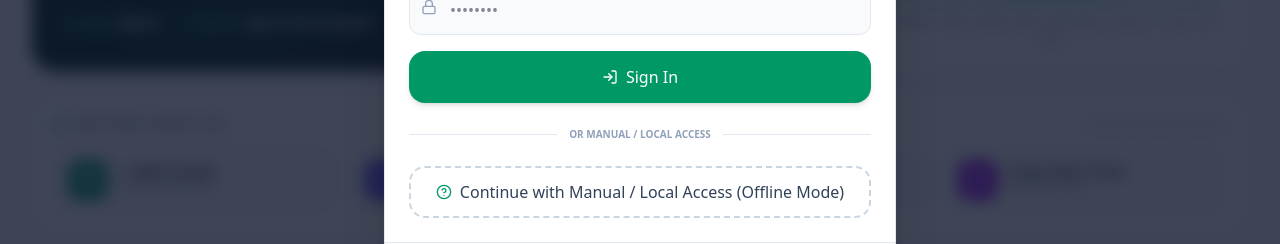
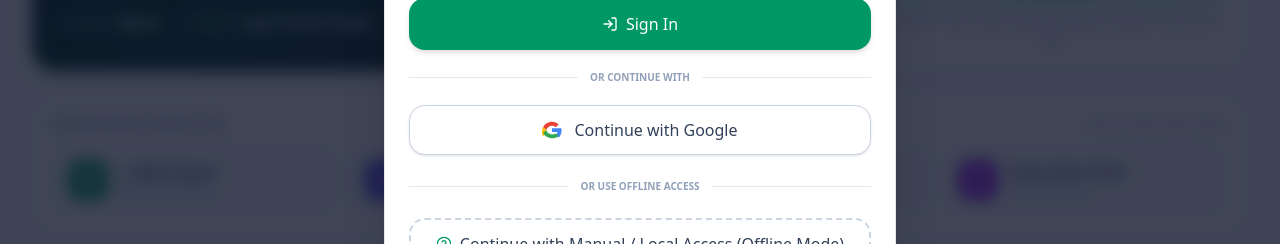
Before and after one commit to hqmediadev/horemow-assignment-app, a React (Vite) app: page / in a window 1280 px wide. Both pictures are taken after a click on the button "Log in or create an account". Shown: the part 415-659 px from the top of the page. Built offline with nearby package versions, Linux system fonts and the light colour scheme; no server answers.

Commit message:
Add Google sign-up and member provisioning
Co-authored-by: Copilot <223556219+Copilot@users.noreply.github.com>

```diff
--- a/src/components/AuthModal.tsx
+++ b/src/components/AuthModal.tsx
@@ -17,7 +17,8 @@ import {
 import {
   AccountCategory,
   registerUserWithFirebase,
-  loginUserWithFirebase
+  loginUserWithFirebase,
+  signInWithGoogle,
 } from '../lib/firebase';
 import { UserAssignmentState } from '../types';
 import { HoremowLogo } from './HoremowLogo';
@@ -123,6 +124,45 @@ export const AuthModal: React.FC<AuthModalProps> = ({
         msg = 'Firebase Authentication succeeded, but Firestore rejected the assignment profile. Deploy the project Firestore rules, then sign in again to initialize the record.';
       }
       setErrorMsg(msg);
+    } finally {
+      setLoading(false);
+    }
+  };
+
+  const handleGoogleSignIn = async () => {
+    setErrorMsg(null);
+    setLoading(true);
+
+    try {
+      const { user, userData } = await signInWithGoogle();
+      const tokenResult = await user.getIdTokenResult();
+      const resolvedAccountType: AccountCategory = tokenResult.claims.overseer === true ? 'overseer' : 'member';
+      const resolvedName = userData?.fullName || user.displayName || 'HOREMOW Member';
+      onSuccess(
+        resolvedAccountType,
+        user.uid,
+        user.email || '',
+        resolvedName,
+        userData?.state || null,
+        userData?.onboardingCompleted === false,
+      );
+    } catch (err: any) {
+      console.error('Google sign-in error:', err);
+      if (err.code === 'auth/popup-closed-by-user') {
+        setErrorMsg('Google sign-in was cancelled. You can try again whenever you are ready.');
+      } else if (err.code === 'auth/popup-blocked') {
+        setErrorMsg('Your browser blocked the Google sign-in popup. Allow popups for this site and try again.');
+      } else if (err.code === 'auth/operation-not-allowed') {
+        setErrorMsg('Google sign-in is disabled for this Firebase project. Enable Google under Firebase Console > Authentication > Sign-in method.');
+      } else if (err.code === 'auth/account-exists-with-different-credential') {
+        setErrorMsg('An account already exists with this email. Sign in using the method you used when you created the account; Google account linking is not available yet.');
+      } else if (err.code === 'auth/unauthorized-domain') {
+        setErrorMsg(`This domain is not authorized for Firebase Authentication. Add ${window.location.hostname} under Firebase Console > Authentication > Settings > Authorized domains.`);
+      } else if (err.code === 'permission-denied' || err.code === 'firestore/permission-denied') {
+        setErrorMsg('Google authentication succeeded, but Firestore rejected the assignment profile. Deploy the project Firestore rules, then sign in again.');
+      } else {
+        setErrorMsg(err.message || 'Unable to continue with Google. Please try again.');
+      }
     } finally {
       setLoading(false);
     }
@@ -381,6 +421,34 @@ export const AuthModal: React.FC<AuthModalProps> = ({
 
           </form>
 
+          <div className="relative my-5">
+            <div className="absolute inset-0 flex items-center">
+              <div className="w-full border-t border-slate-200 dark:border-slate-800" />
+            </div>
+            <div className="relative flex justify-center text-[10px] font-bold uppercase">
+              <span className="bg-white px-3 text-slate-400 dark:bg-slate-900 sepia-mode:bg-[#fbf0d9]">Or continue with</span>
+            </div>
+          </div>
+
+          <button
+            type="button"
+            onClick={handleGoogleSignIn}
+            disabled={loading}
+            className="flex min-h-12 w-full items-center justify-center gap-3 rounded-2xl border border-slate-300 bg-white px-4 py-3 text-sm font-bold text-slate-700 shadow-sm transition hover:bg-slate-50 disabled:cursor-not-allowed disabled:opacity-60 dark:border-slate-700 dark:bg-slate-900 dark:text-slate-100 dark:hover:bg-slate-800"
+          >
+            {loading ? (
+              <Loader2 className="h-4 w-4 animate-spin" />
+            ) : (
+              <svg aria-hidden="true" viewBox="0 0 48 48" className="h-5 w-5">
+                <path fill="#EA4335" d="M24 9.5c3.54 0 6.71 1.22 9.21 3.6l6.85-6.85C35.9 2.38 30.47 0 24 0 14.62 0 6.51 5.38 2.56 13.22l7.98 6.19C12.43 13.72 17.74 9.5 24 9.5Z" transform="translate(0 4)" />
+                <path fill="#4285F4" d="M46.98 24.55c0-1.57-.15-3.09-.38-4.55H24v9.02h12.94c-.58 2.96-2.26 5.48-4.72 7.18l7.64 5.93c4.46-4.12 7.12-10.2 7.12-17.58Z" />
+                <path fill="#FBBC05" d="M10.53 28.59a14.4 14.4 0 0 1 0-9.18l-7.98-6.19a23.9 23.9 0 0 0 0 21.56l7.98-6.19Z" transform="translate(0 4)" />
+                <path fill="#34A853" d="M24 48c6.48 0 11.93-2.13 15.9-5.8l-7.64-5.93c-2.13 1.43-4.85 2.28-8.26 2.28-6.26 0-11.57-4.22-13.46-9.91l-7.98 6.19C6.51 42.62 14.62 48 24 48Z" transform="translate(0 -4)" />
+              </svg>
+            )}
+            <span>{isRegister ? 'Sign up with Google' : 'Continue with Google'}</span>
+          </button>
+
           {/* Divider */}
           <div className="relative my-6">
             <div className="absolute inset-0 flex items-center">
@@ -388,7 +456,7 @@ export const AuthModal: React.FC<AuthModalProps> = ({
             </div>
             <div className="relative flex justify-center text-[10px] uppercase font-bold">
               <span className="bg-white dark:bg-slate-900 sepia-mode:bg-[#fbf0d9] px-3 text-slate-400">
-                OR MANUAL / LOCAL ACCESS
+              OR USE OFFLINE ACCESS
               </span>
             </div>
           </div>
--- a/src/lib/firebase.ts
+++ b/src/lib/firebase.ts
@@ -3,6 +3,8 @@ import {
   getAuth,
   signInWithEmailAndPassword,
   createUserWithEmailAndPassword,
+  GoogleAuthProvider,
+  signInWithPopup,
   signOut as firebaseSignOut,
   onAuthStateChanged,
   User as FirebaseUser
@@ -120,36 +122,26 @@ export async function registerUserWithFirebase(
   return { user, userData };
 }
 
-/**
- * Sign in existing user with Firebase Auth
- */
-export async function loginUserWithFirebase(email: string, pass: string): Promise<{ user: FirebaseUser; userData: FirebaseUserData | null }> {
-  const userCredential = await signInWithEmailAndPassword(auth, email, pass);
-  const user = userCredential.user;
-
+async function loadOrProvisionUserData(user: FirebaseUser): Promise<FirebaseUserData | null> {
   const userDocRef = doc(db, 'users', user.uid);
   const userSnap = await getDoc(userDocRef);
 
-  let userData: FirebaseUserData | null = null;
   if (userSnap.exists()) {
-    userData = userSnap.data() as FirebaseUserData;
-    const shouldShowTour = shouldShowGettingStarted(
-      userData.onboardingCompleted,
+    const userData = userSnap.data() as FirebaseUserData;
+    const onboardingCompleted = userData.onboardingCompleted ?? !shouldShowGettingStarted(
+      undefined,
       user.metadata.creationTime || null,
     );
-    const onboardingCompleted = userData.onboardingCompleted ?? !shouldShowTour;
     await updateDoc(userDocRef, {
       lastLogin: new Date().toISOString(),
       ...(userData.onboardingCompleted === undefined ? { onboardingCompleted } : {}),
     });
-    userData = { ...userData, onboardingCompleted };
-  } else {
+    return { ...userData, onboardingCompleted };
+  }
+
   const tokenResult = await user.getIdTokenResult();
-    if (tokenResult.claims.overseer !== true) {
-      const shouldShowTour = shouldShowGettingStarted(
-        undefined,
-        user.metadata.creationTime || null,
-      );
+  if (tokenResult.claims.overseer === true) return null;
+
   const state = createInitialMemberState({
     fullName: user.displayName || 'HOREMOW Member',
     country: 'Nigeria',
@@ -158,9 +150,13 @@ export async function loginUserWithFirebase(email: string, pass: string): Promis
     lgaDistrict: '',
     branchFellowship: '',
   });
-      userData = {
+  const shouldShowTour = shouldShowGettingStarted(
+    undefined,
+    user.metadata.creationTime || null,
+  );
+  const userData: FirebaseUserData = {
     uid: user.uid,
-        email: user.email || email,
+    email: user.email || '',
     fullName: state.profile.fullName,
     accountType: 'member',
     country: state.profile.country,
@@ -174,10 +170,23 @@ export async function loginUserWithFirebase(email: string, pass: string): Promis
     lastLogin: new Date().toISOString(),
   };
   await setDoc(userDocRef, userData);
-    }
+  return userData;
 }
 
+/**
+ * Sign in existing user with Firebase Auth
+ */
+export async function loginUserWithFirebase(email: string, pass: string): Promise<{ user: FirebaseUser; userData: FirebaseUserData | null }> {
+  const userCredential = await signInWithEmailAndPassword(auth, email, pass);
+  const user = userCredential.user;
+  const userData = await loadOrProvisionUserData(user);
   return { user, userData };
+}
+
+export async function signInWithGoogle(): Promise<{ user: FirebaseUser; userData: FirebaseUserData | null }> {
+  const result = await signInWithPopup(auth, new GoogleAuthProvider());
+  const userData = await loadOrProvisionUserData(result.user);
+  return { user: result.user, userData };
 }
 
 export async function completeUserOnboarding(uid: string): Promise<void> {
```
Also changed, not shown: 1 other file (tests, documents, lock files or other folders). Lines whose indentation alone changed are shown as unchanged.
